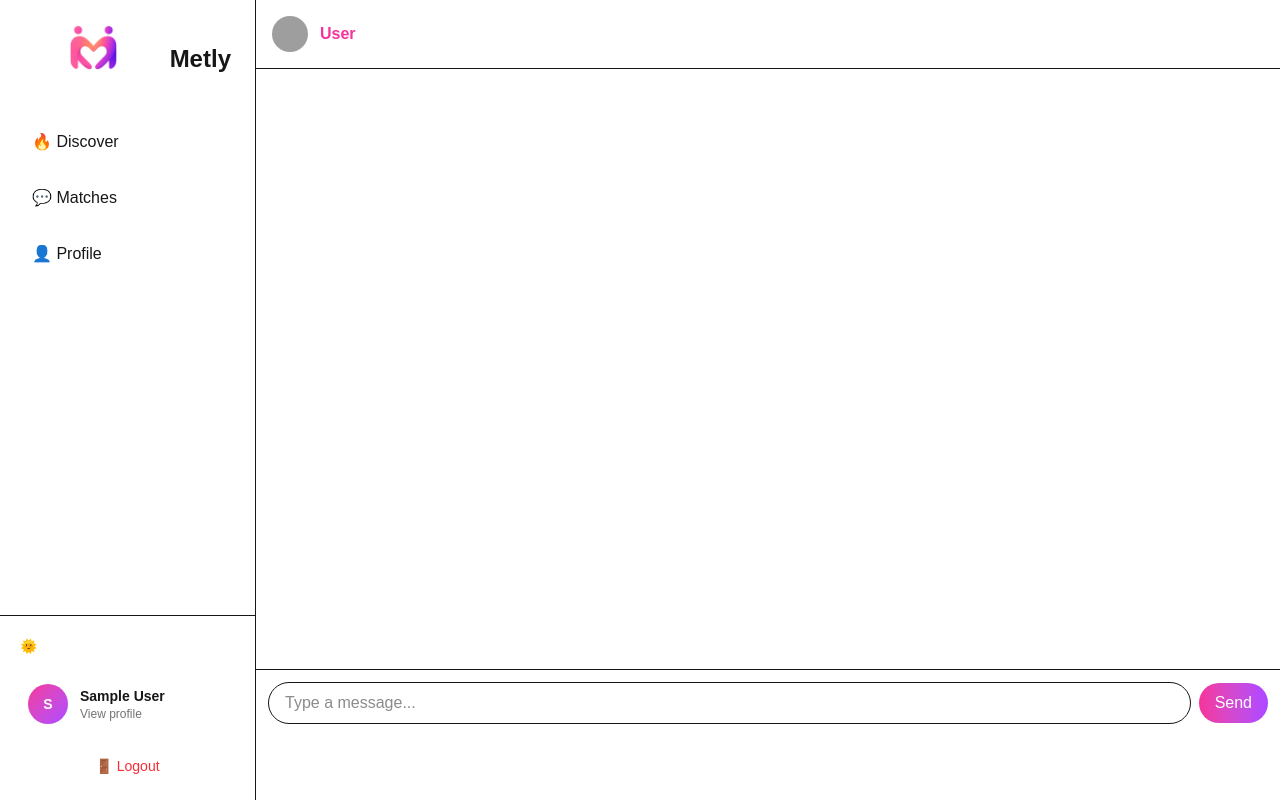
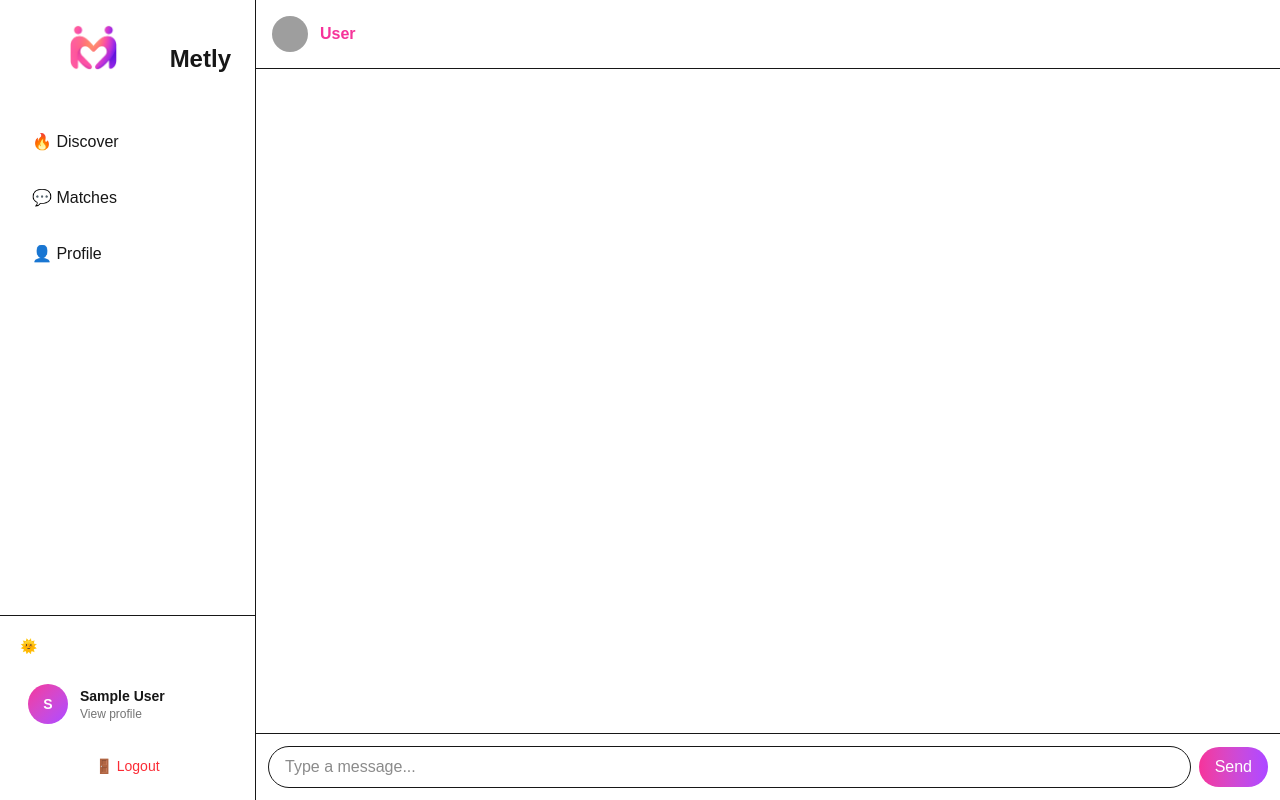
Before and after one commit to omkumar17/mates, a Next.js app in the folder mates_frontend/: page /chat/1 in a window 1280 px wide. Built offline with nearby package versions, Linux system fonts and the light colour scheme; no server answers; sample sign-in values are in the browser's storage; grey boxes are pictures that could not be loaded.

Commit message:
input box issue

```diff
--- a/mates_frontend/src/app/chat/[matchId]/page.js
+++ b/mates_frontend/src/app/chat/[matchId]/page.js
@@ -264,11 +264,6 @@ export default function ChatPage() {
         <div
           className="
             flex flex-col h-dvh sm:pl-64 bg-background text-foreground overflow-hidden transition-all"
-          style={{
-            paddingBottom: keyboardOffset
-              ? `${keyboardOffset}px`
-              : "4rem",
-          }}
         >
           {/* Header */}
           <div
@@ -377,16 +372,15 @@ export default function ChatPage() {
           {/* Input */}
           <div
             className="
-        flex-shrink-0
+        shrink-0
         border-t
         bg-background
         p-3
     "
+
             style={{
-              paddingBottom: keyboardOffset
-                ? `${keyboardOffset}px`
-                : "12px",
-              transition: "padding-bottom .25s ease",
+              transform: `translateY(-${keyboardOffset}px)`,
+              transition: "transform .25s ease",
             }}
           >
             <div className="flex items-center gap-2">
```
